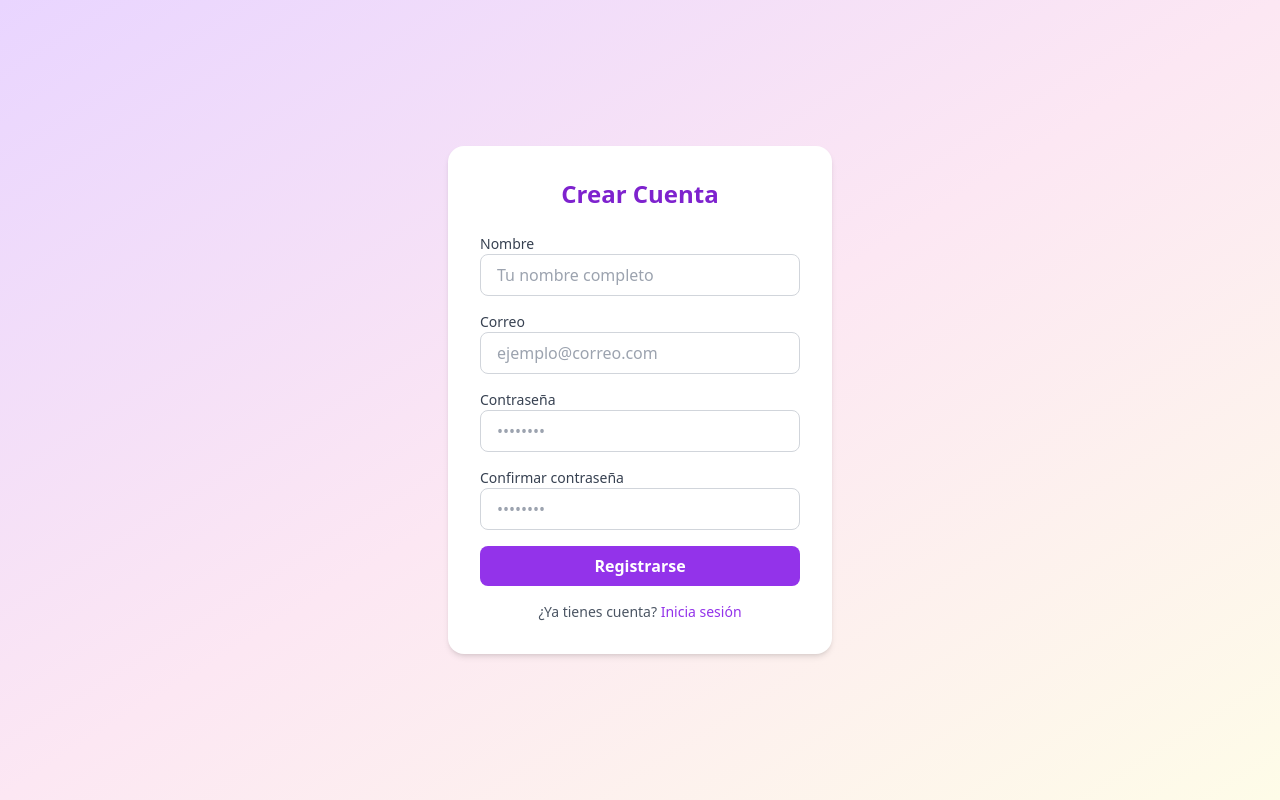
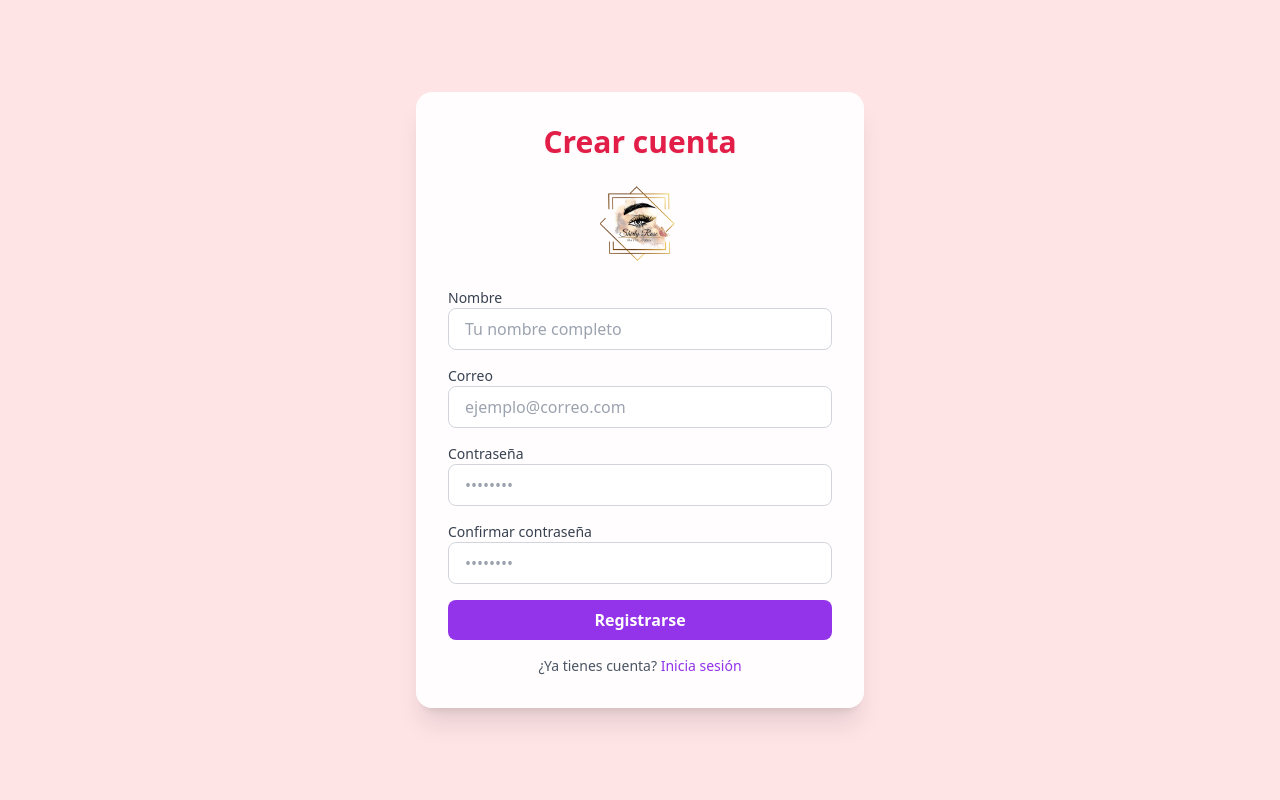
Before and after one commit to MiggFk/ShirlyRoseProyect, a React (Create React App) app in the folder frontend/: page /register in a window 1280 px wide. Built offline with nearby package versions, Linux system fonts and the light colour scheme.

Commit message:
login/register actualizado, falta estilo, y fronted adelantado

```diff
--- /dev/null
+++ b/frontend/src/components/LogoShirly.jsx
@@ -0,0 +1,13 @@
+import LogoShirly from "../assets/icons/logoSR.png";
+
+export default function Logo({ size = "h-16 w-16" }) {
+  return (
+    <div className="flex justify-center mb-6">
+      <img
+        src={LogoShirly}
+        alt="Logo Shirly Rose"
+        className={`${size}`}
+      />
+    </div>
+  );
+}
--- a/frontend/src/pages/auth/Login.jsx
+++ b/frontend/src/pages/auth/Login.jsx
@@ -2,6 +2,7 @@ import { Formik, Form, Field, ErrorMessage } from "formik";
 import * as Yup from "yup";
 import axios from "axios";
 import { useNavigate } from "react-router-dom";
+import LogoShirly from "../../components/LogoShirly";
 
 export default function Login() {
   const navigate = useNavigate(); // ← para redireccionar después
@@ -11,6 +12,7 @@ export default function Login() {
         <h2 className="text-2xl font-bold text-center mb-6 text-purple-700">
           Iniciar Sesión
         </h2>
+        <LogoShirly size="h-20 w-20" />
 
         <Formik
           initialValues={{ email: "", password: "" }}
--- a/frontend/src/pages/auth/Register.jsx
+++ b/frontend/src/pages/auth/Register.jsx
@@ -2,16 +2,18 @@ import { Formik, Form, Field, ErrorMessage } from "formik";
 import * as Yup from "yup";
 import axios from "axios";
 import { useNavigate } from "react-router-dom";
+import LogoShirly from "../../components/LogoShirly";
 
 export default function Register() {
   const navigate = useNavigate();
 
   return (
-    <div className="min-h-screen flex items-center justify-center bg-gradient-to-br from-purple-200 via-pink-100 to-yellow-50">
-      <div className="bg-white p-8 rounded-2xl shadow-md w-full max-w-sm">
-        <h2 className="text-2xl font-bold text-center mb-6 text-purple-700">
-          Crear Cuenta
+    <div className="min-h-screen flex items-center justify-center bg-rose-100">
+      <div className="bg-white/90 backdrop-blur-sm p-8 rounded-2xl shadow-xl w-full max-w-md">
+        <h2 className="text-3xl font-bold text-center text-rose-600 mb-6 drop-shadow-sm">
+          Crear cuenta
         </h2>
+        <LogoShirly size="h-20 w-20" />
 
         <Formik
           initialValues={{
--- a/frontend/src/pages/dashboard/Appointments.jsx
+++ b/frontend/src/pages/dashboard/Appointments.jsx
@@ -15,7 +15,7 @@ export default function Appointments() {
           },
         });
 
-        setAppointments(response.data);
+        setAppointments(response.data.data);
       } catch (error) {
         console.error("Error al cargar citas:", error);
       }
--- a/frontend/src/pages/home/IndexHome.jsx
+++ b/frontend/src/pages/home/IndexHome.jsx
@@ -1,20 +1,16 @@
 import { Link } from "react-router-dom";
-import LogoShirly from "../../assets/icons/logoSR.png";
+import LogoShirly from "../../components/LogoShirly";
 
 export default function Home() {
   return (
-    <div className="min-h-screen flex flex-col bg-rose-100">
+     <div className="min-h-screen flex flex-col bg-rose-100">
       {/* Header */}
       <header className="flex justify-between items-center px-6 py-4 shadow-md bg-white">
         {/* Logo + nombre */}
         <div className="flex items-center gap-2">
-          <img
-            src={LogoShirly}
-            alt="Logo Shirly Rose"
-            className="h-10 w-10 object-contain"
-          />
+          <LogoShirly />
           <h1 className="text-xl font-bold text-rose-500">Shirly Rose</h1>
-        </div>
+    </div>
 
         {/* Navegación */}
         <nav className="hidden md:flex gap-6">
```
Also changed, not shown: 1 other file (tests, documents, lock files or other folders).
